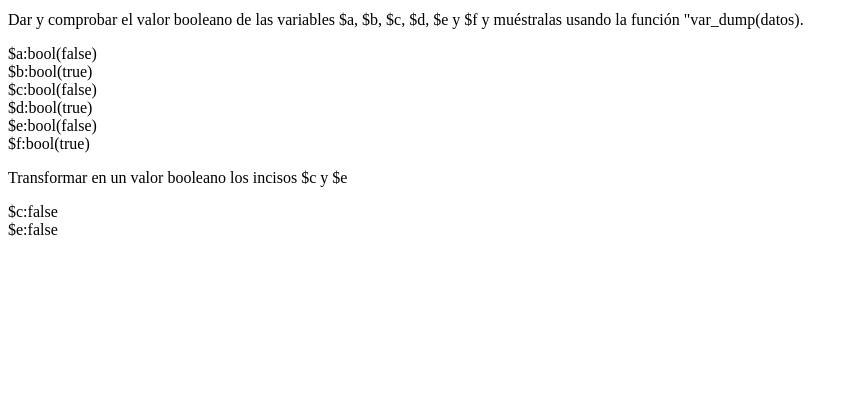
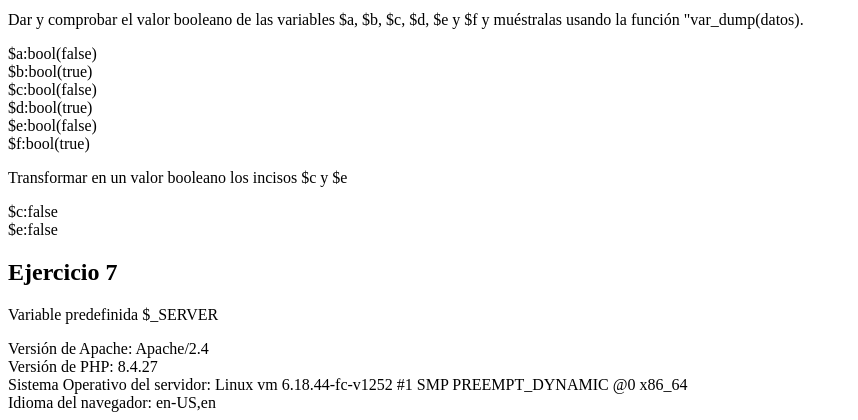
Before and after one commit to Kippie01PW/tecweb, a PHP site: page / in a window 1280 px wide. Shown: the part 1326-1746 px from the top of the page, without its empty margins (0-858 px from the left). Before the commit the page ends 1562 px from the top, so only its background shows below. Run offline with PHP 8.4, Linux system fonts and the light colour scheme.

Commit message:
Se realizó el inciso 7 de la práctica correctamente

```diff
--- a/practicas/p04/index.php
+++ b/practicas/p04/index.php
@@ -188,6 +188,27 @@
     echo "\$e:";
     echo var_export($e, true);
     echo "<br>";
+
+    unset($a);
+    unset($b);
+    unset($c);
+    unset($d);
+    unset($e);
+    unset($f);
+    ?>
+
+    <h2>Ejercicio 7</h2>
+    <p>Variable predefinida $_SERVER</p>
+    <?php
+    //Versión de Apache y PHP
+    echo "Versión de Apache: " . $_SERVER['SERVER_SOFTWARE'] . "<br>";
+    echo "Versión de PHP: " . phpversion() . "<br>";
+
+    //Nombre del sistema operativo (servidor)
+    echo "Sistema Operativo del servidor: " . php_uname() . "<br>";
+
+    //Idioma del navegador
+    echo "Idioma del navegador: " . $_SERVER['HTTP_ACCEPT_LANGUAGE'] . "<br>";
     ?>
 </body>
 </html>
```
